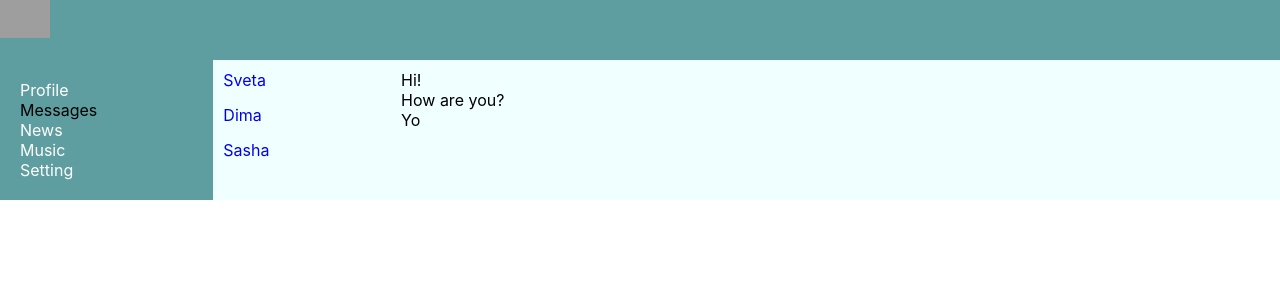
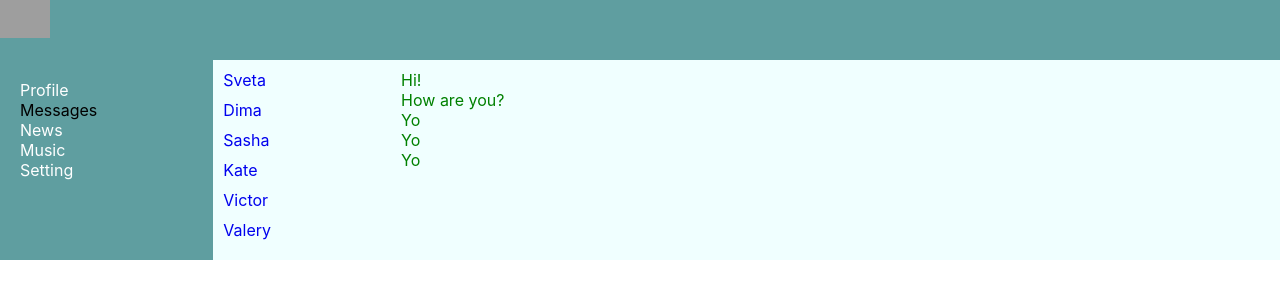
Before and after one commit to svetlanasukova/React-Social-network, a React (Create React App) app: page /dialogs in a window 1280 px wide. Shown: the top 300 px of the page. Built offline with nearby package versions, Linux system fonts and the light colour scheme; grey boxes are pictures that could not be loaded.

Commit message:
метод массива - map

```diff
--- a/src/components/Dialogs/Dialogs.jsx
+++ b/src/components/Dialogs/Dialogs.jsx
@@ -4,8 +4,8 @@ import {NavLink} from "react-router-dom";
 
 
 const DialogItem = (p) => {
-    let path = "/dialogs/"+p.id;
-    return(
+    let path = "/dialogs/" + p.id;
+    return (
         <div className={s.dialog + ' ' + s.active}>
             <NavLink activeClassName={s.active} to={path}>{p.name}</NavLink>
         </div>
@@ -13,14 +13,14 @@ const DialogItem = (p) => {
 }
 
 const Message = (p) => {
-    return(
+    return (
         <div className={s.message}>{p.message}</div>
     );
 }
 
 const Dialogs = (p) => {
 
-    let dialogsData = [
+    let dialogs = [
         {id: 1, name: 'Sveta'},
         {id: 2, name: 'Dima'},
         {id: 3, name: 'Sasha'},
@@ -28,8 +28,7 @@ const Dialogs = (p) => {
         {id: 5, name: 'Victor'},
         {id: 6, name: 'Valery'}
     ];
-
-    let messagesData = [
+    let messages = [
         {id: 1, message: 'Hi!'},
         {id: 2, message: 'How are you?'},
         {id: 3, message: 'Yo'},
@@ -37,17 +36,16 @@ const Dialogs = (p) => {
         {id: 5, message: 'Yo'}
     ];
 
-    return(
+    let dialogsElements = dialogs.map(d => <DialogItem name={d.name} id={d.id}/>);
+    let messagesElements = messages.map(m => <Message message={m.message} id={m.id}/>);
+
+    return (
         <div className={s.dialogs}>
             <div className={s.dialogsItems}>
-                <DialogItem name={dialogsData[0].name} id={dialogsData[0].id} />
-                <DialogItem name={dialogsData[1].name} id={dialogsData[1].id} />
-                <DialogItem name={dialogsData[2].name} id={dialogsData[2].id} />
+                {dialogsElements}
             </div>
             <div className={s.messages}>
-               <Message message={messagesData[0].message} id={messagesData[0].id}/>
-               <Message message={messagesData[1].message} id={messagesData[1].id}/>
-               <Message message={messagesData[2].message} id={messagesData[2].id}/>
+                {messagesElements}
             </div>
         </div>
     );
--- a/src/components/Dialogs/Dialogs.module.css
+++ b/src/components/Dialogs/Dialogs.module.css
@@ -8,7 +8,7 @@
 .dialogsItems a{
     text-decoration: none;
     display: inline-block;
-    margin-bottom: 15px;
+    margin-bottom: 10px;
 }
 .dialogsItems .active{
     color: red;
@@ -19,6 +19,6 @@
 .messages{
     padding: 10px;
 }
-.message{
-
+.messages .message{
+    color: green;
 }
--- a/src/components/Profile/MyPosts/MyPosts.jsx
+++ b/src/components/Profile/MyPosts/MyPosts.jsx
@@ -4,13 +4,15 @@ import Post from './Post/Post.jsx';
 
 const MyPosts = () => {
 
-    let postsData = [
+    let posts = [
         {id: 1, message: 'Hi!', likesCount: 10},
         {id: 2, message: 'How are you?', likesCount: 15},
         {id: 3, message: 'Hi, how are you?', likesCount: 17},
         {id: 4, message: 'Its my first post', likesCount: 14},
         {id: 5, message: 'Yo', likesCount: 18}
     ];
+
+    let postsElements = posts.map(p => <Post message={p.message} likesCount={p.likesCount} id={p.id}/>);
 
     return (
         <div className={s.postsBlock}>
@@ -24,9 +26,7 @@ const MyPosts = () => {
                 </div>
             </div>
             <div className={s.posts}>
-                <Post message={postsData[0].message} likesCount={postsData[0].likesCount} id={postsData[0].id}/>
-                <Post message={postsData[1].message} likesCount={postsData[1].likesCount} id={postsData[1].id}/>
-                <Post message={postsData[2].message} likesCount={postsData[2].likesCount} id={postsData[2].id}/>
+                {postsElements}
             </div>
         </div>
     );
```
